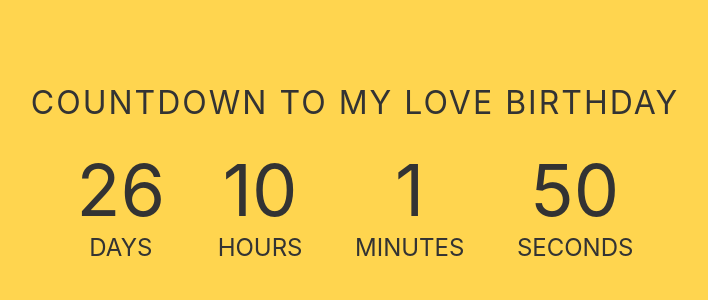
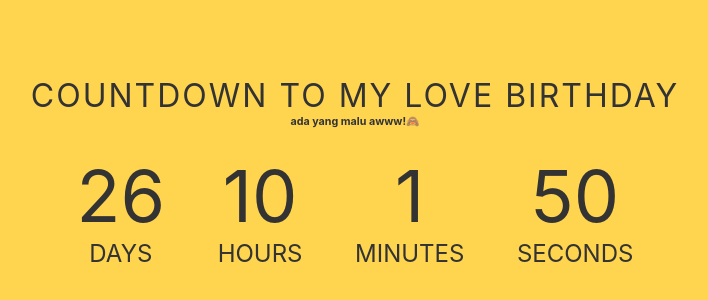
Before and after one commit to quadratnp/quadratnp.github.io, a plain HTML site: page index.html in a window 1280 px wide. Shown: the part 216-516 px from the top of the page, without its empty margins (285-993 px from the left). Drawn offline with Linux system fonts and the light colour scheme.

Commit message:
Update index.html

```diff
--- a/index.html
+++ b/index.html
@@ -10,6 +10,7 @@
 <!-- partial:index.partial.html -->
 <div class="container">
   <h1 id="headline">Countdown to my love birthday</h1>
+  <h6>ada yang malu awww!🙈</h6>
   <div id="countdown">
     <ul>
       <li><span id="days"></span>days</li>
```
